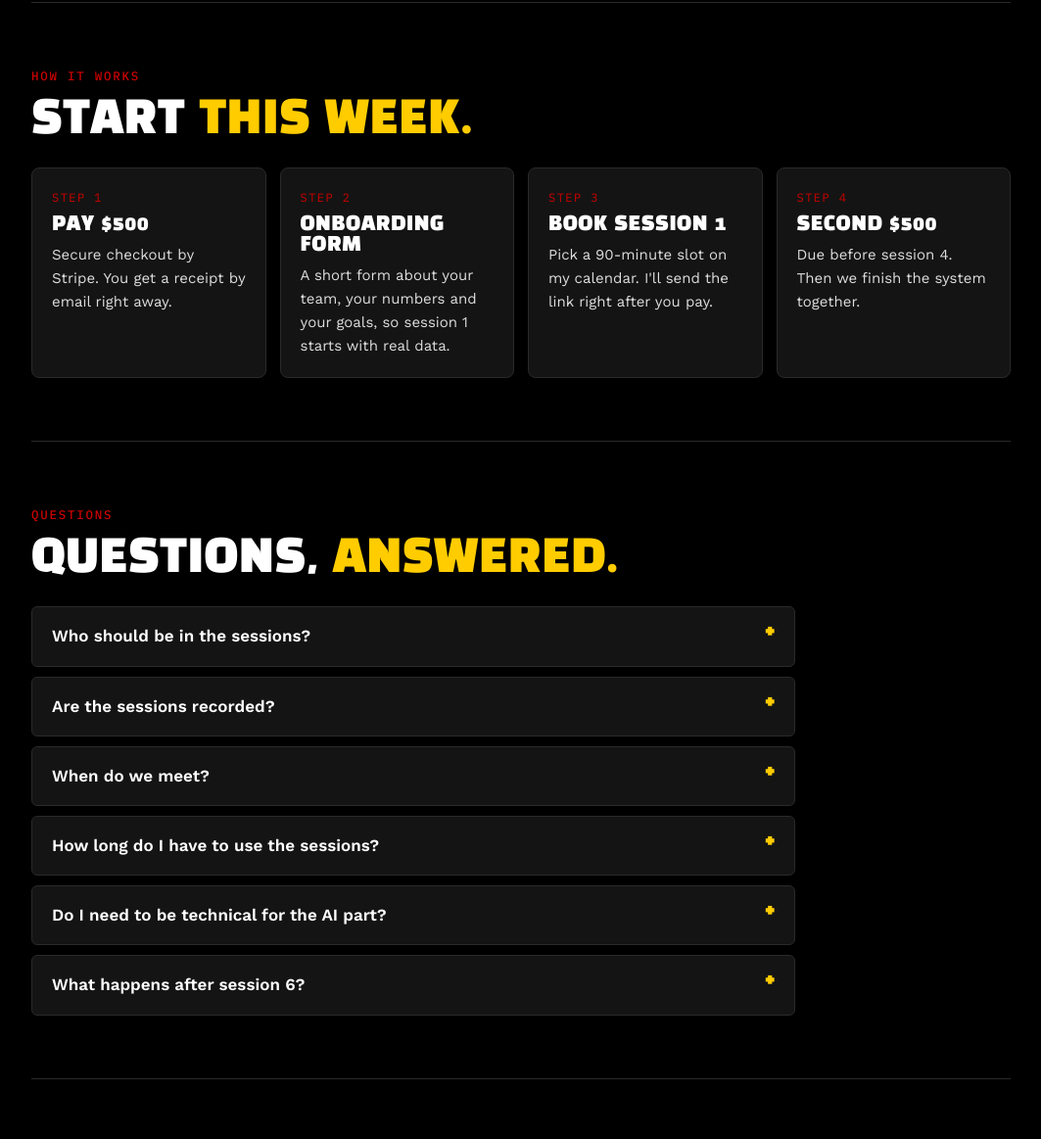
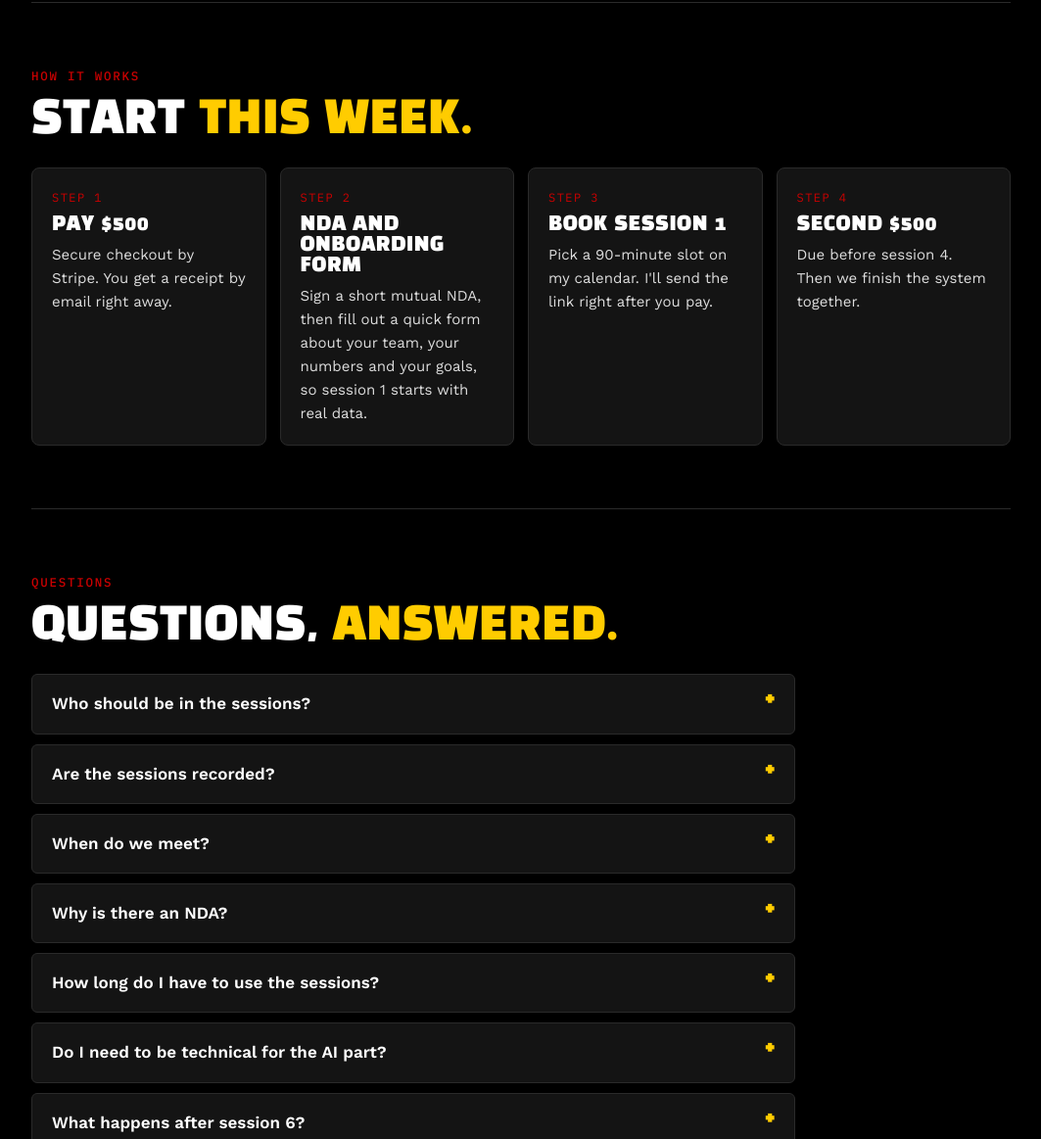
Before and after one commit to uglydojo/estebanbaez-site, a plain HTML site: page gostaffy/index.html in a window 1280 px wide. Shown: the part 4391-5554 px from the top of the page at 98% size, without its empty margins (108-1171 px from the left). Drawn offline with nearby package versions, Linux system fonts and the light colour scheme.

Commit message:
GoStaffy: add mutual NDA to steps, FAQ and offer summary
Co-Authored-By: Claude Opus 5.5 <noreply@anthropic.com>
Claude-Session: https://claude.ai/code/session_0122WDdxq7iBeFHRMqTjggEu

```diff
--- a/gostaffy/index.html
+++ b/gostaffy/index.html
@@ -311,7 +311,7 @@ footer{color:var(--gray);font-size:13px;padding-block:24px 48px;text-align:cente
         <div class="expire"><span>⏱</span><span>Use your 6 sessions by <b>December 31, 2027</b>.</span></div>
         <div class="box">
           <h4>The details in writing</h4>
-          <p>Everything you're getting, the payment plan, and the terms on one page. <a href="GoStaffy_Offer_Summary.pdf?v=11" download style="color:var(--gold)">Download the offer summary (PDF)</a>.</p>
+          <p>Everything you're getting, the payment plan, and the terms on one page. <a href="GoStaffy_Offer_Summary.pdf?v=12" download style="color:var(--gold)">Download the offer summary (PDF)</a>.</p>
         </div>
         <div class="box">
           <h4>Split it in two</h4>
@@ -332,7 +332,7 @@ footer{color:var(--gray);font-size:13px;padding-block:24px 48px;text-align:cente
     </div>
     <div class="steps">
       <div class="step"><h3>Pay $500</h3><p>Secure checkout by Stripe. You get a receipt by email right away.</p></div>
-      <div class="step"><h3>Onboarding form</h3><p>A short form about your team, your numbers and your goals, so session 1 starts with real data.</p></div>
+      <div class="step"><h3>NDA and onboarding form</h3><p>Sign a short mutual NDA, then fill out a quick form about your team, your numbers and your goals, so session 1 starts with real data.</p></div>
       <div class="step"><h3>Book session 1</h3><p>Pick a 90-minute slot on my calendar. I'll send the link right after you pay.</p></div>
       <div class="step"><h3>Second $500</h3><p>Due before session 4. Then we finish the system together.</p></div>
     </div>
@@ -347,6 +347,7 @@ footer{color:var(--gray);font-size:13px;padding-block:24px 48px;text-align:cente
       <details><summary>Who should be in the sessions?</summary><p>You, plus anyone who sells or manages sales. The sessions are built for the people running the calls and the person leading them.</p></details>
       <details><summary>Are the sessions recorded?</summary><p>Yes. Every session is recorded on Zoom and you keep the recordings, so your team can rewatch them and train new hires.</p></details>
       <details><summary>When do we meet?</summary><p>You book each session on my calendar. Evening and weekend times are available. Most teams meet once a week, but you can go faster or slower.</p></details>
+      <details><summary>Why is there an NDA?</summary><p>I ask everyone I work with to sign a short mutual NDA. It protects your business details and my methods. Everything we build stays yours to keep.</p></details>
       <details><summary>How long do I have to use the sessions?</summary><p>All 6 sessions must be used by December 31, 2027.</p></details>
       <details><summary>Do I need to be technical for the AI part?</summary><p>No. I show you how it works with your real calls, and we build your first follow-up sequence together. A person approves every message before it goes out.</p></details>
       <details><summary>What happens after session 6?</summary><p>If you want to keep going, it's $1,000 a month, $2,500 for a full quarter, or $8,000 for a full year. If you're set, you keep everything we built.</p></details>
```
Also changed, not shown: 1 other file.
